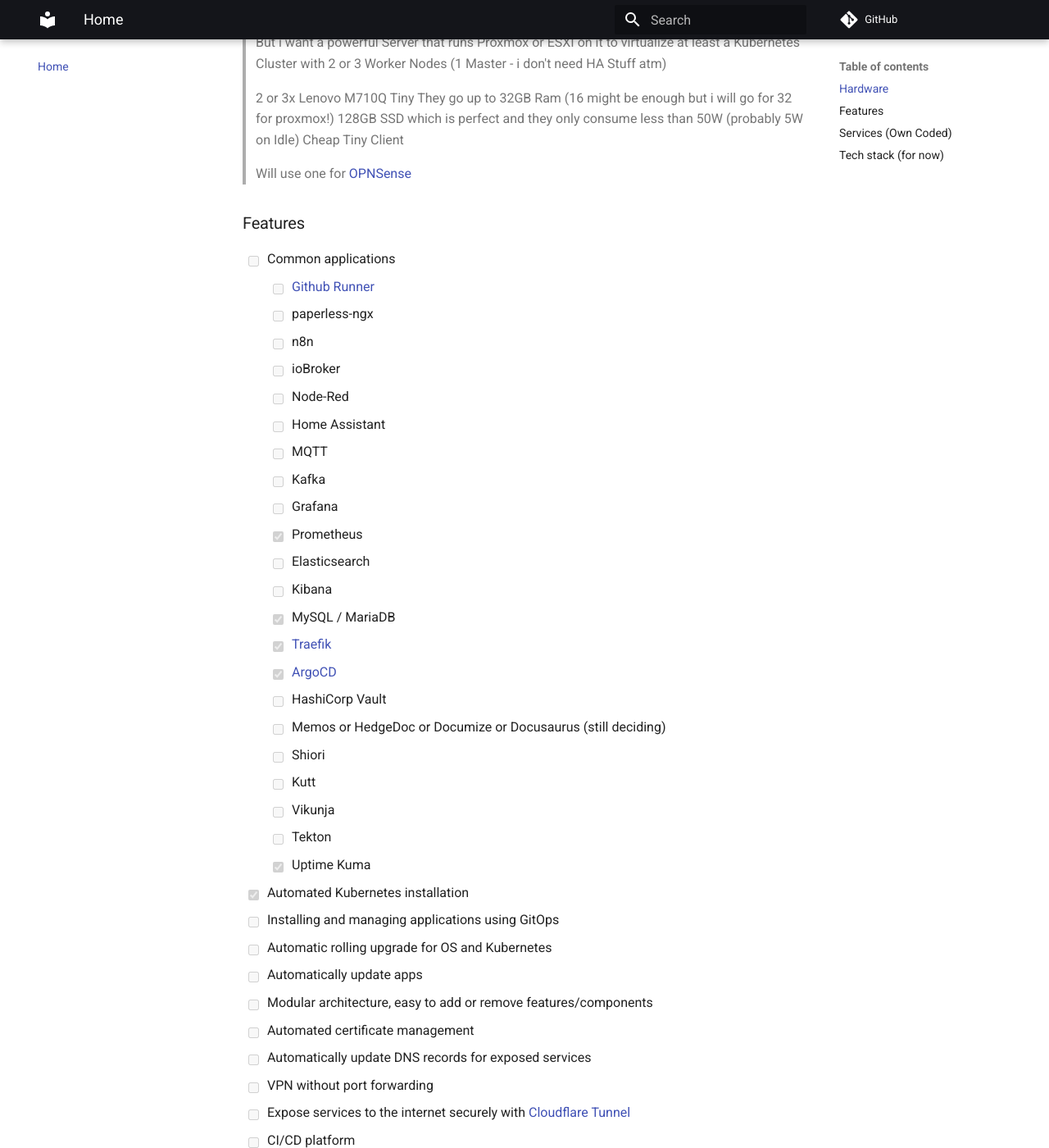
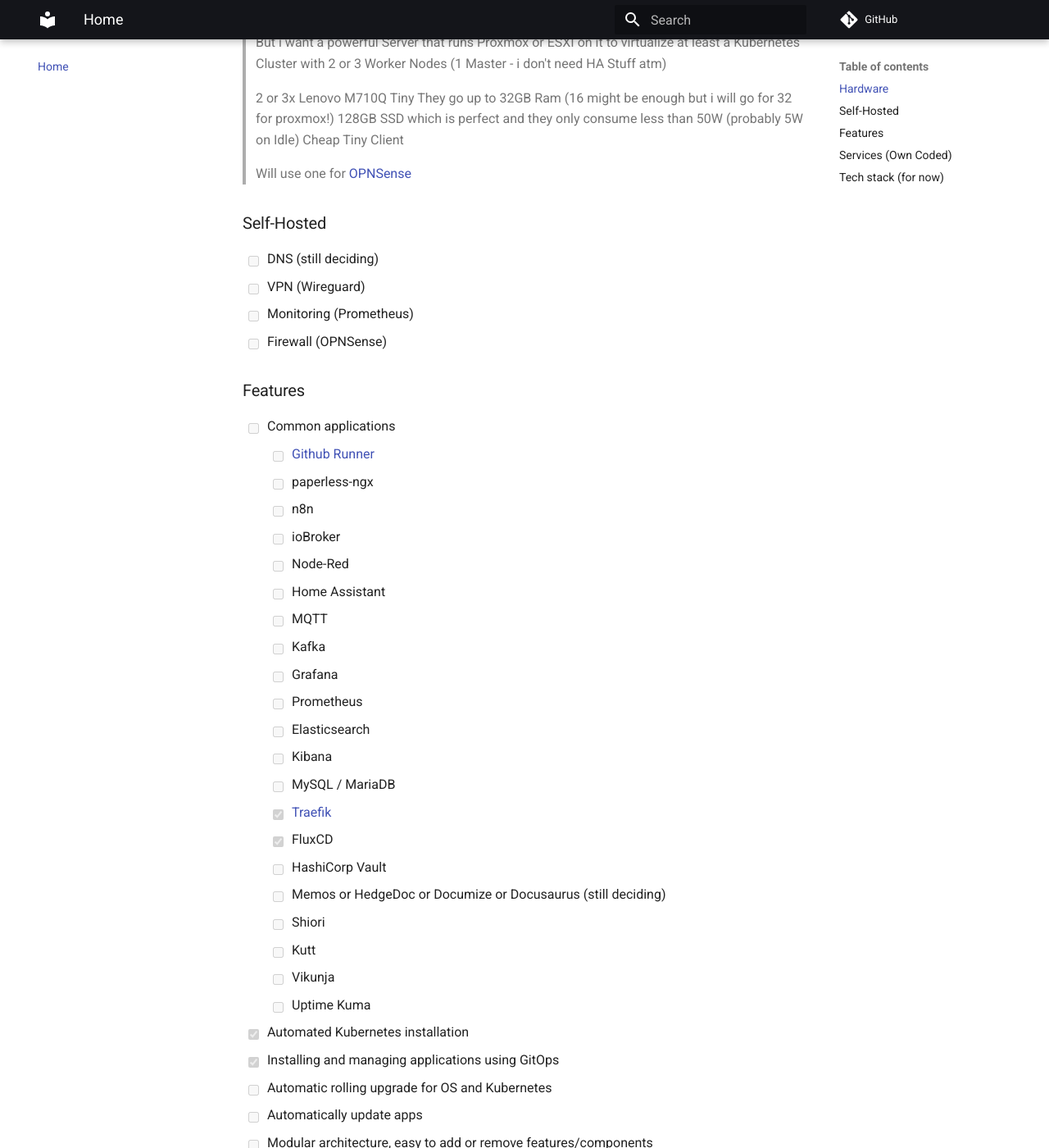
Before and after one commit to ToxicToast/homelab, an MkDocs documentation site: the page built from docs/index.md, in a window 1280 px wide and 1400 px high, scrolled down 359 px. Shown: the whole window at 82% size. Built offline with MkDocs 1.6.1 and Material for MkDocs 9.7.7, drawn with Linux system fonts in a browser that asks for light colours; comment, search, counter and statistics services are not loaded.

Commit message:
Update index.md

```diff
--- a/docs/index.md
+++ b/docs/index.md
@@ -16,6 +16,12 @@
 >
 > Will use one for [OPNSense](https://opnsense.org)
 
+### Self-Hosted
+- [ ] DNS (still deciding)
+- [ ] VPN (Wireguard)
+- [ ] Monitoring (Prometheus)
+- [ ] Firewall (OPNSense)
+
 
 ### Features
 
@@ -29,21 +35,20 @@
     - [ ] MQTT
     - [ ] Kafka
     - [ ] Grafana
-    - [x] Prometheus
+    - [ ] Prometheus
     - [ ] Elasticsearch
     - [ ] Kibana
-    - [x] MySQL / MariaDB
+    - [ ] MySQL / MariaDB
     - [x] [Traefik](https://traefik.thoraxia.de)
-    - [x] [ArgoCD](https://argocd.thoraxia.de)
+    - [x] FluxCD
     - [ ] HashiCorp Vault
     - [ ] Memos or HedgeDoc or Documize or Docusaurus (still deciding)
     - [ ] Shiori
     - [ ] Kutt
     - [ ] Vikunja
-    - [ ] Tekton
-    - [x] Uptime Kuma
+    - [ ] Uptime Kuma
 - [x] Automated Kubernetes installation
-- [ ] Installing and managing applications using GitOps
+- [x] Installing and managing applications using GitOps
 - [ ] Automatic rolling upgrade for OS and Kubernetes
 - [ ] Automatically update apps
 - [ ] Modular architecture, easy to add or remove features/components
@@ -52,8 +57,7 @@
 - [ ] VPN without port forwarding
 - [ ] Expose services to the internet securely with [Cloudflare Tunnel](https://www.cloudflare.com/products/tunnel/)
 - [ ] CI/CD platform
-    - [x] ArgoCD
-    - [ ] Tekton
+    - [x] FluxCD
 - [ ] Private container registry
 - [ ] Distributed storage
 - [ ] Support multiple environments (dev, prod)
```
